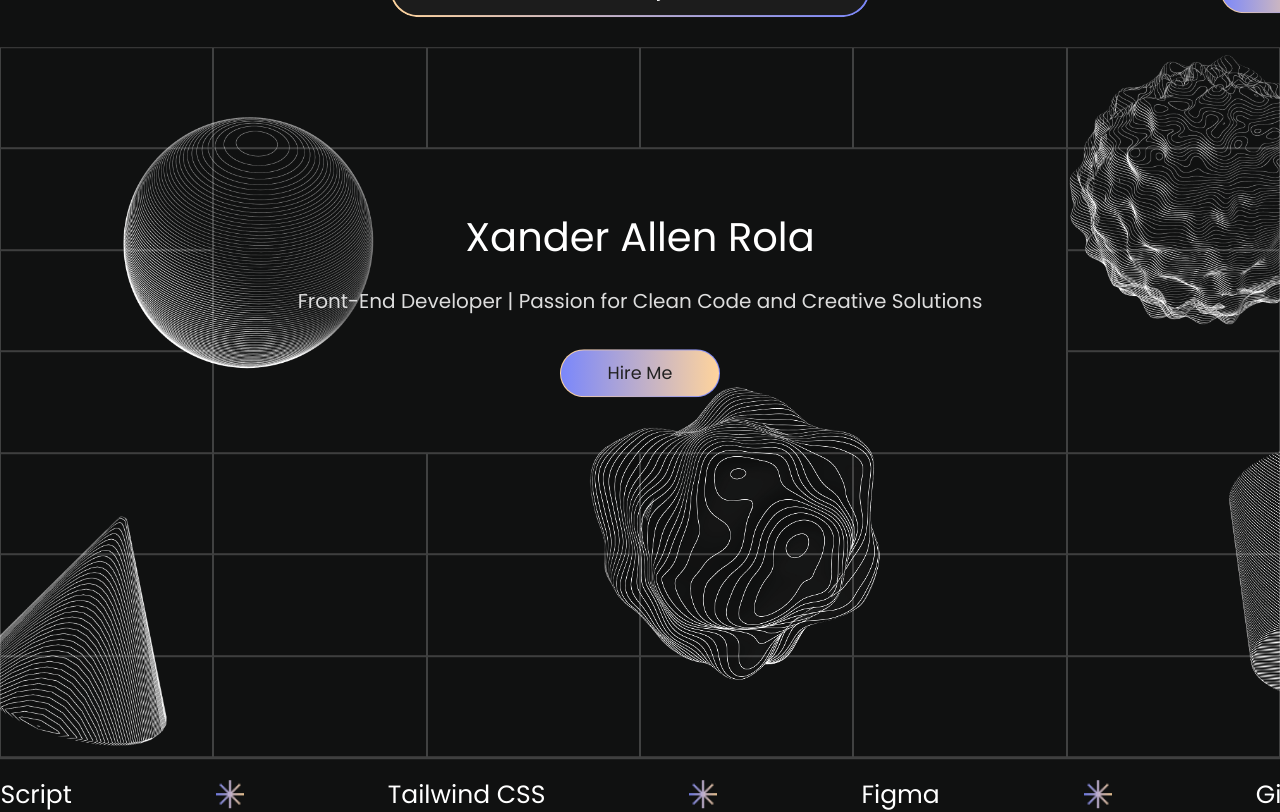
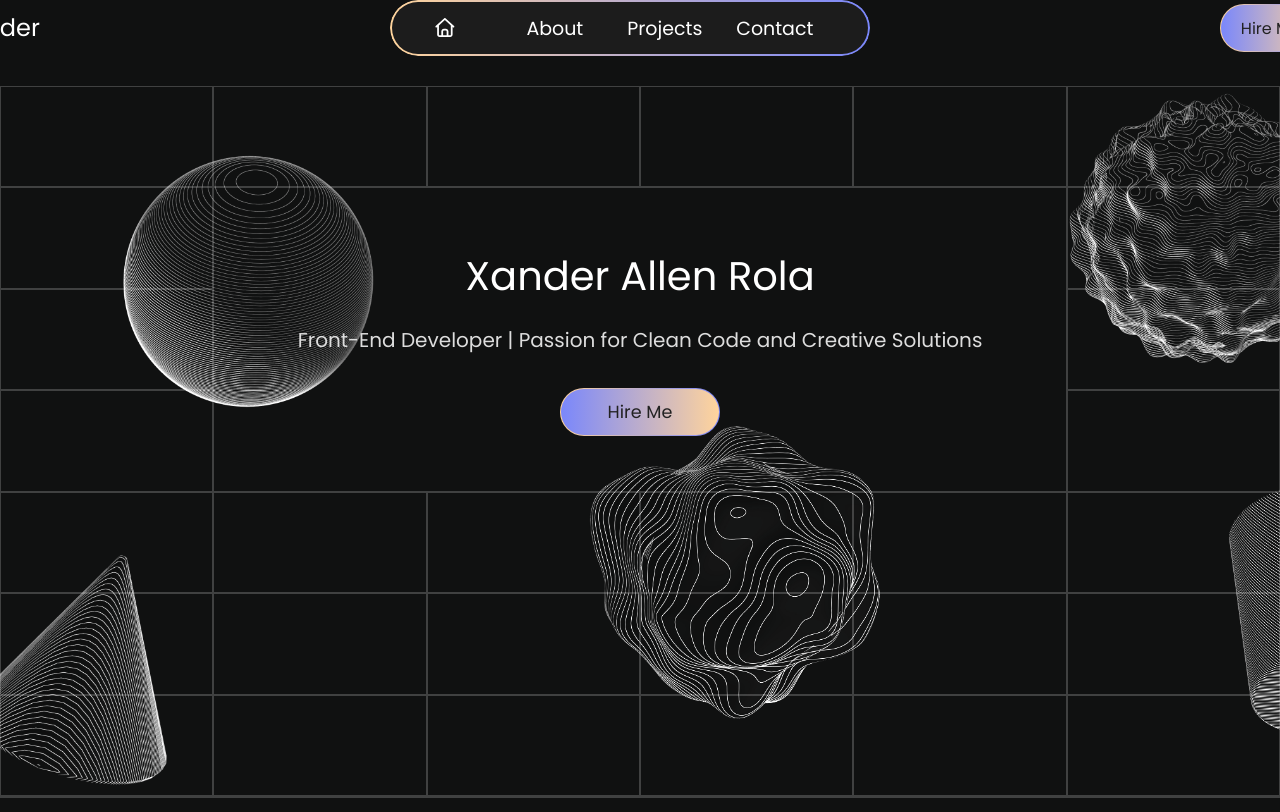
Before and after one commit to Xander-Allen-Rola/Xander-Portfolio, a Vue app: page / in a window 1280 px wide. Shown: the top 812 px of the page. Built offline with nearby package versions, Linux system fonts and the light colour scheme.

Commit message:
anchored app container to the top

```diff
--- a/src/App.vue
+++ b/src/App.vue
@@ -37,9 +37,8 @@ import SocialsButtons from './components/SocialsButtons.vue'
   max-width: 1300px;
   position: absolute;
   left: 50%;
-  top: 50%;
-  transform: translate(-50%, -50%);
-  margin-top: 1900px;
+  top: 0;                /* Anchor to top */
+  transform: translateX(-50%);  /* Only horizontal centering */
 }
 
 header {
```
